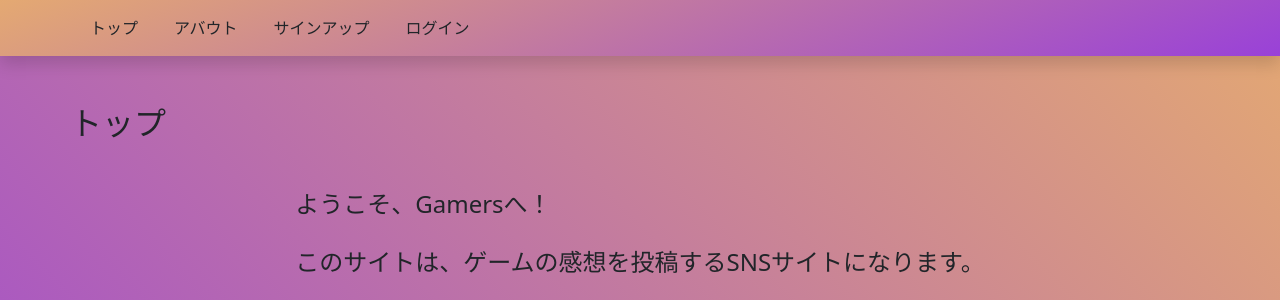
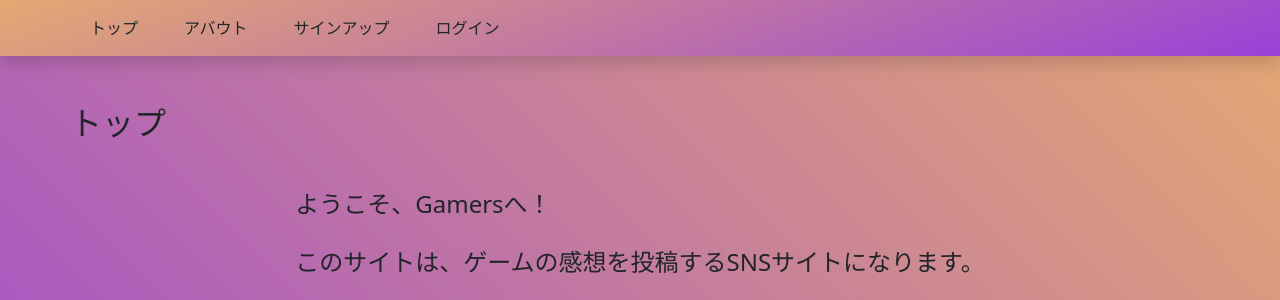
Before and after one commit to 20creamy21/Gamers, a Rails app: page / in a window 1280 px wide. Shown: the top 300 px of the page. Run offline with Rails 7, Linux system fonts and the light colour scheme; style sheets or scripts are compiled from the project's sources; some libraries are stand-ins or nearby versions.

Commit message:
[Fix] nav-item位置変更

```diff
--- a/app/assets/stylesheets/application.scss
+++ b/app/assets/stylesheets/application.scss
@@ -18,7 +18,7 @@
  @import 'font-awesome';
 
 .nav-item {
-    margin-right: 20px;
+    margin-right: 30px;
 }
 
 .box15 {
```
